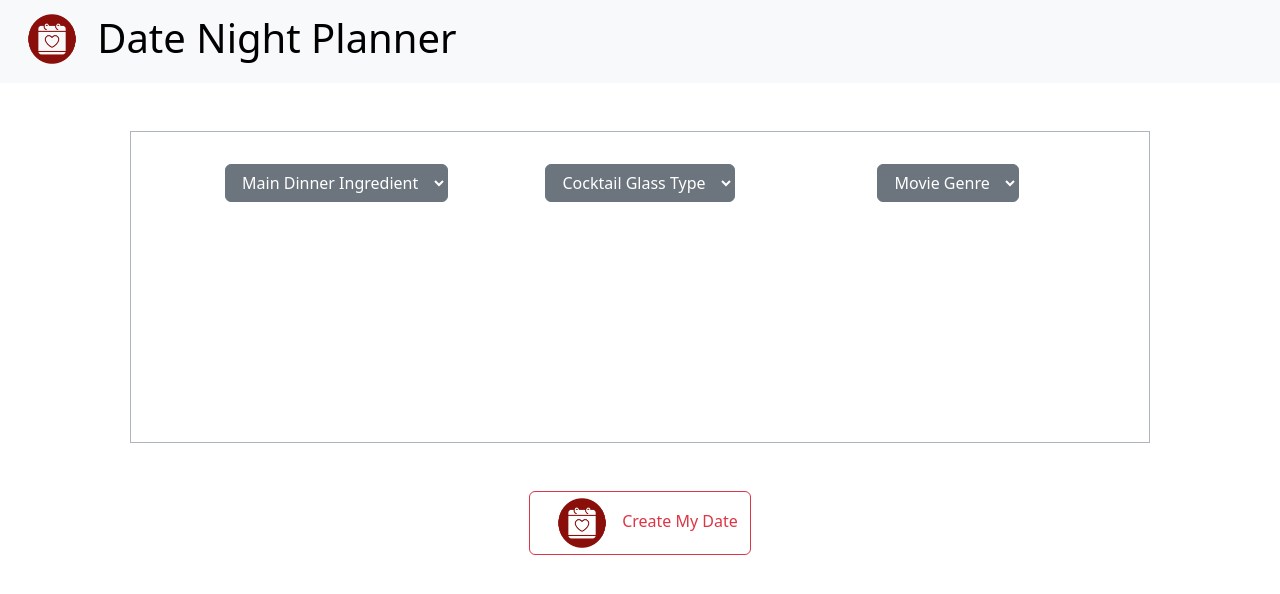
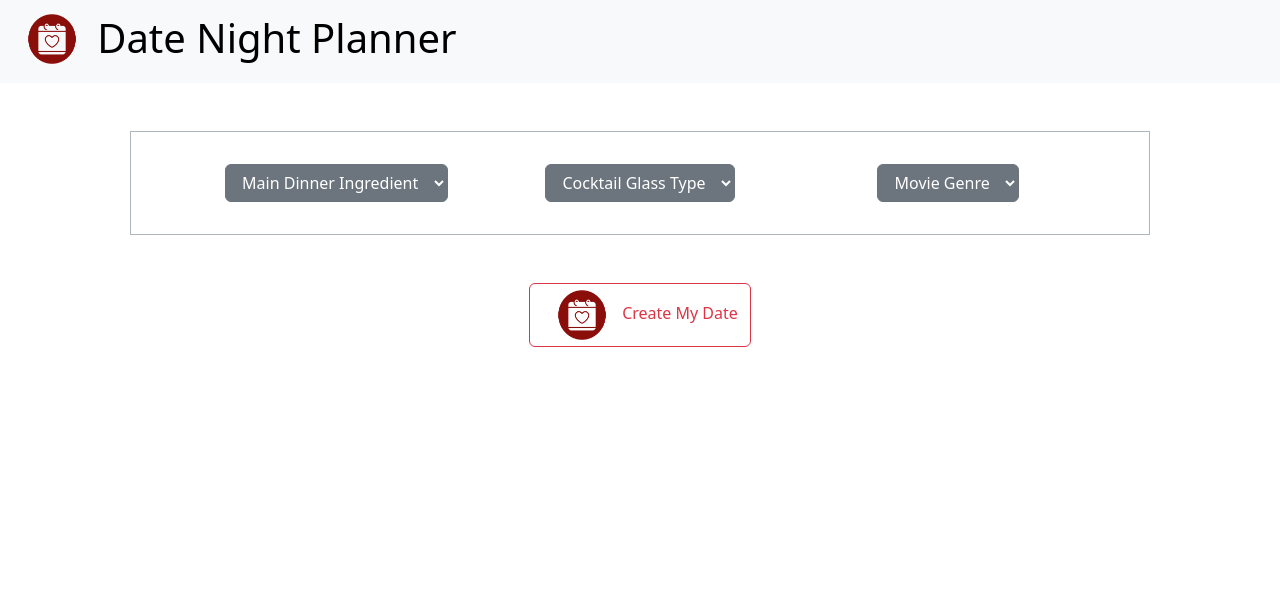
Before and after one commit to scook9/menYou, a plain HTML site: page index.html in a window 1280 px wide. Drawn offline with nearby package versions, Linux system fonts and the light colour scheme.

Commit message:
deleted excess html

```diff
--- a/index.html
+++ b/index.html
@@ -40,56 +40,6 @@
             </select>
             </ul>
           </div>
-          <div class="generate-recipes m-2">
-            <div class="card mb-3 border-white first-recipe">
-              <div class="row g-0">
-                <div class="col-md-4">
-                  <img src="" class="img-fluid rounded-start" alt="" />
-                </div>
-                <div class="col-md-8">
-                  <div class="card-body">
-                    <link rel="stylesheet" href="" class="card-title" />
-                  </div>
-                </div>
-              </div>
-            </div>
-            <div class="card mb-3 border-white second-recipe">
-              <div class="row g-0">
-                <div class="col-md-4">
-                  <img src="" class="img-fluid rounded-start" alt="" />
-                </div>
-                <div class="col-md-8">
-                  <div class="card-body">
-                    <link rel="stylesheet" href="" class="card-title" />
-                  </div>
-                </div>
-              </div>
-            </div>
-            <div class="card mb-3 border-white third-recipe">
-              <div class="row g-0">
-                <div class="col-md-4">
-                  <img src="" class="img-fluid rounded-start" alt="" />
-                </div>
-                <div class="col-md-8">
-                  <div class="card-body">
-                    <link rel="stylesheet" href="" class="card-title" />
-                  </div>
-                </div>
-              </div>
-            </div>
-            <div class="card mb-3 border-white fourth-recipe">
-              <div class="row g-0">
-                <div class="col-md-4">
-                  <img src="" class="img-fluid rounded-start" alt="" />
-                </div>
-                <div class="col-md-8">
-                  <div class="card-body">
-                    <link rel="stylesheet" href="" class="card-title" />
-                  </div>
-                </div>
-              </div>
-            </div>
-          </div>
         </div>
 
         <div class="col-sm-3 p-3">
@@ -100,56 +50,6 @@
               <option value="Wine Glass">Wine Glass</option>
               <option value="Shot Glass">Shot Glass</option>
             </select>
-          </div>
-          <div class="generate-drinks m-2">
-            <div class="card mb-3 border-white first-drink">
-              <div class="row g-0">
-                <div class="col-md-4">
-                  <img src="" class="img-fluid rounded-start" alt="" />
-                </div>
-                <div class="col-md-8">
-                  <div class="card-body">
-                    <link rel="stylesheet" href="" class="card-title" />
-                  </div>
-                </div>
-              </div>
-            </div>
-            <div class="card mb-3 border-white second-drink">
-              <div class="row g-0">
-                <div class="col-md-4">
-                  <img src="" class="img-fluid rounded-start" alt="" />
-                </div>
-                <div class="col-md-8">
-                  <div class="card-body">
-                    <link rel="stylesheet" href="" class="card-title" />
-                  </div>
-                </div>
-              </div>
-            </div>
-            <div class="card mb-3 border-white third-drink">
-              <div class="row g-0">
-                <div class="col-md-4">
-                  <img src="" class="img-fluid rounded-start" alt="" />
-                </div>
-                <div class="col-md-8">
-                  <div class="card-body">
-                    <link rel="stylesheet" href="" class="card-title" />
-                  </div>
-                </div>
-              </div>
-            </div>
-            <div class="card mb-3 border-white fourth-drin">
-              <div class="row g-0">
-                <div class="col-md-4">
-                  <img src="" class="img-fluid rounded-start" alt="" />
-                </div>
-                <div class="col-md-8">
-                  <div class="card-body">
-                    <link rel="stylesheet" href="" class="card-title" />
-                  </div>
-                </div>
-              </div>
-            </div>
           </div>
         </div>
 
```
